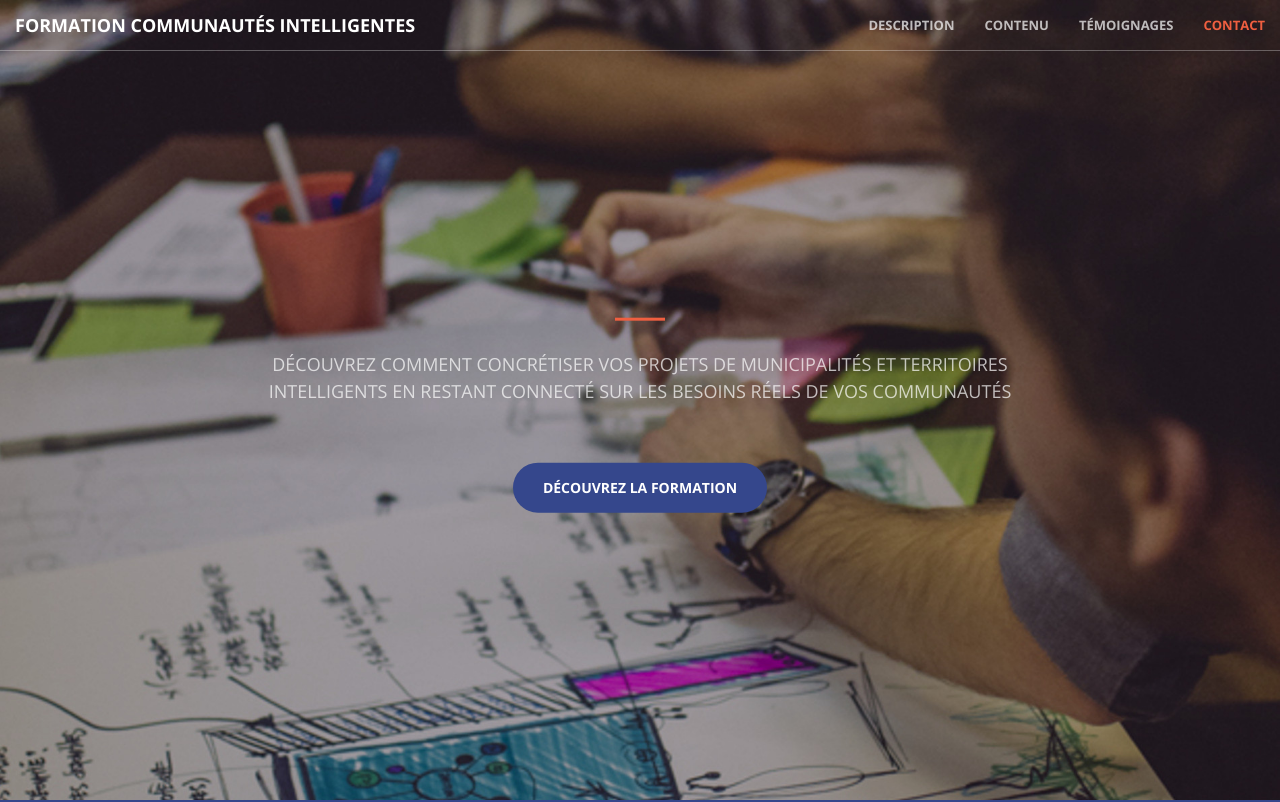
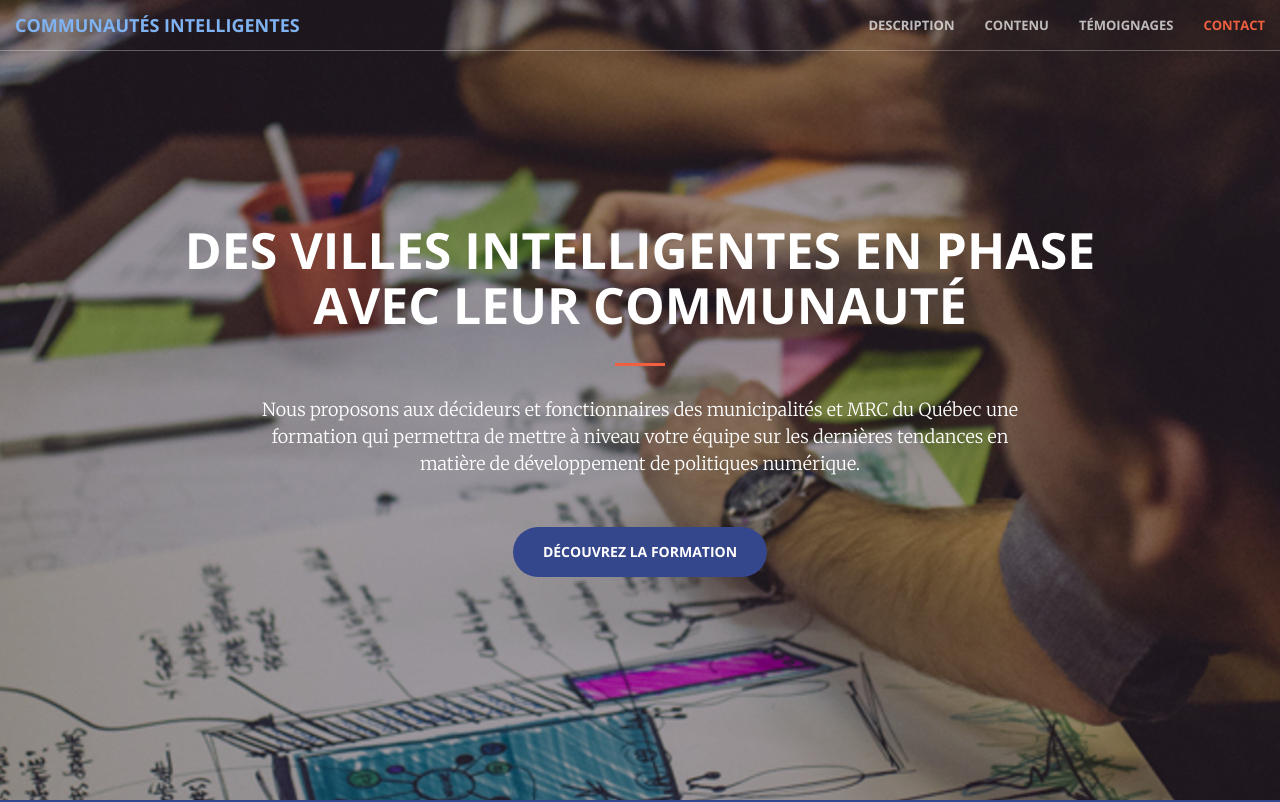
Before and after one commit to manivelleio/formationci, a website: page index.html in a window 1280 px wide. Shown: the top 802 px of the page. Drawn offline with nearby package versions, Linux system fonts and the light colour scheme.

Commit message:
Changements palette de couleur

```diff
--- a/css/formationci.css
+++ b/css/formationci.css
@@ -4,6 +4,19 @@
 .text-primary {
     color: #35478C;
 }
+.navbar-default .navbar-header .navbar-brand:focus, .navbar-default .navbar-header .navbar-brand {
+    color: #35478C;
+
+}
+.navbar-default .navbar-header .navbar-brand:focus, .navbar-default .navbar-header .navbar-brand:hover {
+    color: #7FB2F0;
+}
+
+header .header-content .header-content-inner p {
+    color:white;
+}
+
+
 .btn-primary {
     background-color: #35478C;
 }
@@ -15,3 +28,11 @@
 .portfolio-box .portfolio-box-caption {
     background-color: #35478C;
 }
+
+a {
+    color: #35478C;
+}
+
+a:hover {
+   color: #7FB2F0;
+}
--- a/index.html
+++ b/index.html
@@ -9,7 +9,7 @@
     <meta name="description" content="">
     <meta name="author" content="">
 
-    <title>Formation communautés intelligentes</title>
+    <title>Communautés intelligentes</title>
 
     <!-- Bootstrap Core CSS -->
     <link href="vendor/bootstrap/css/bootstrap.min.css" rel="stylesheet">
@@ -45,7 +45,7 @@
                 <button type="button" class="navbar-toggle collapsed" data-toggle="collapse" data-target="#bs-example-navbar-collapse-1">
                     <span class="sr-only">Toggle navigation</span> Menu <i class="fa fa-bars"></i>
                 </button>
-                <a class="navbar-brand page-scroll" href="#page-top">formation communautés intelligentes</a>
+                <a class="navbar-brand page-scroll" href="#page-top">Communautés intelligentes</a>
             </div>
 
             <!-- Collect the nav links, forms, and other content for toggling -->
@@ -73,9 +73,9 @@
     <header>
         <div class="header-content">
             <div class="header-content-inner">
-                <h1 id="homeHeading"Une nouvelle vision</h1>
+                <h1 id="homeHeading">Des villes intelligentes en phase avec leur communauté</h1>
                 <hr>
-                <p>Découvrez comment concrétiser vos projets de municipalités et territoires intelligents en restant connecté sur les besoins réels de vos communautés</p>
+                <p>Nous proposons aux décideurs et fonctionnaires des municipalités et MRC du Québec une formation qui permettra de mettre à niveau votre équipe sur les dernières tendances en matière de développement de politiques numérique. </p>
                 <a href="#about" class="btn btn-primary btn-xl page-scroll">Découvrez la formation</a>
             </div>
         </div>
```
